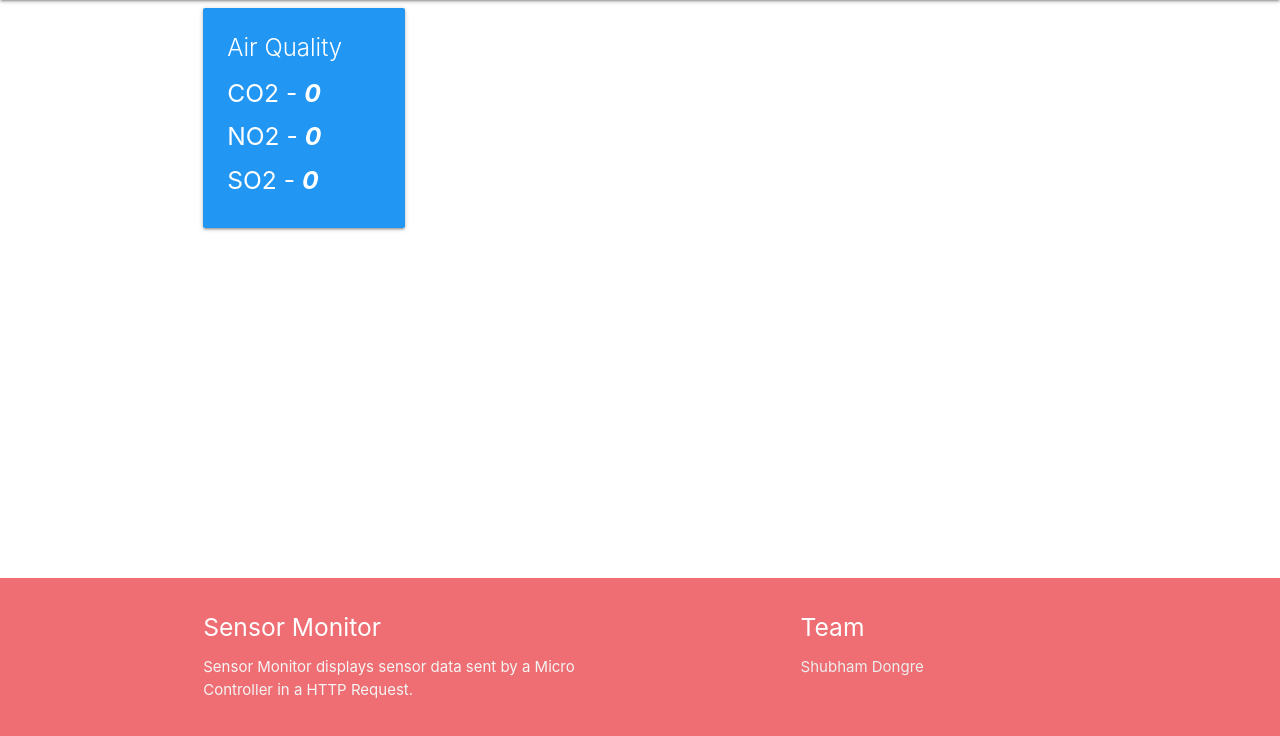
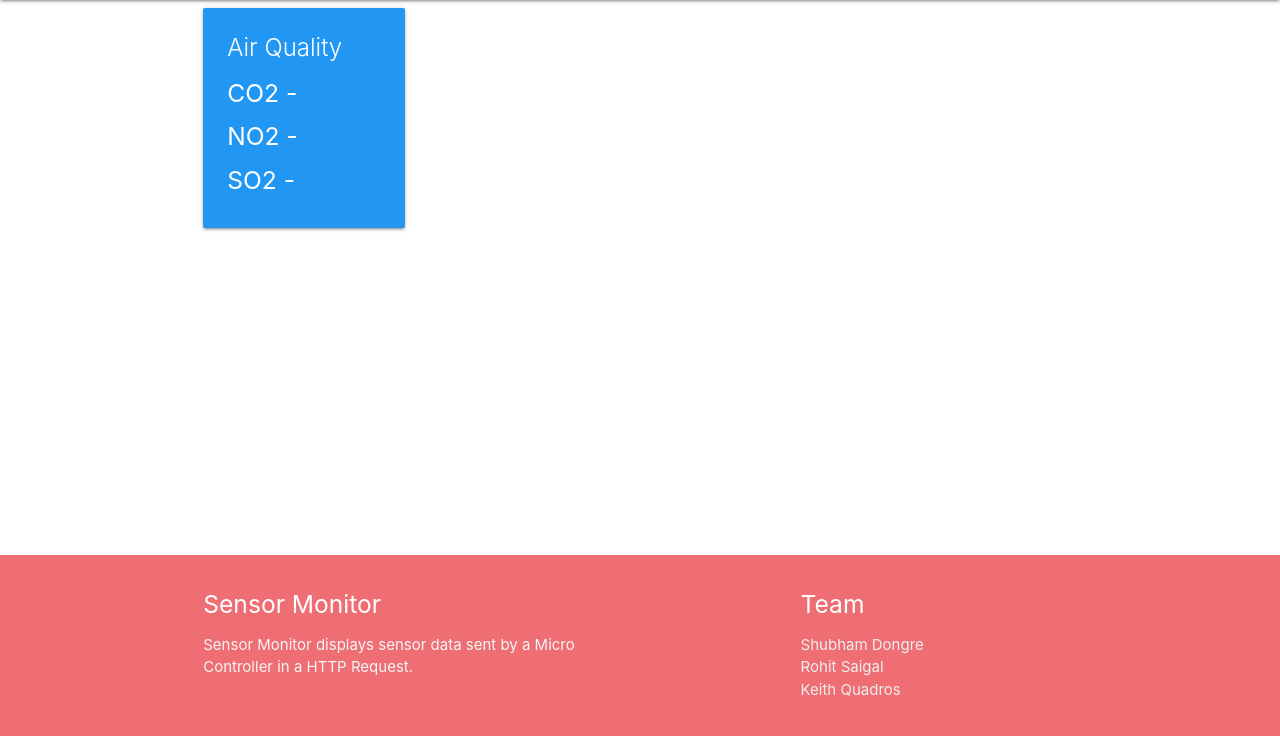
Before and after one commit to Rohit-Saigal/Cloud-Sensor-Monitor, a Flask app: page / in a window 1280 px wide. Shown: the part 64-800 px from the top of the page. Run offline with Flask 2, Linux system fonts and the light colour scheme.

Commit message:
Updated team

```diff
--- a/make_request.py
+++ b/make_request.py
@@ -3,6 +3,7 @@
 import requests
 
 server_url = "http://localhost:5000/data"
+# server_url = "https://sensor-monitor-1.herokuapp.com/data"
 
 while True:
     try:
--- a/templates/index.html
+++ b/templates/index.html
@@ -93,6 +93,8 @@
                 <h5 class="white-text">Team</h5>
                 <ul>
                     <li><a class="grey-text text-lighten-3" href="#!">Shubham Dongre</a></li>
+                    <li><a class="grey-text text-lighten-3" href="#!">Rohit Saigal</a></li>
+                    <li><a class="grey-text text-lighten-3" href="#!">Keith Quadros</a></li>
                 </ul>
             </div>
         </div>
```
